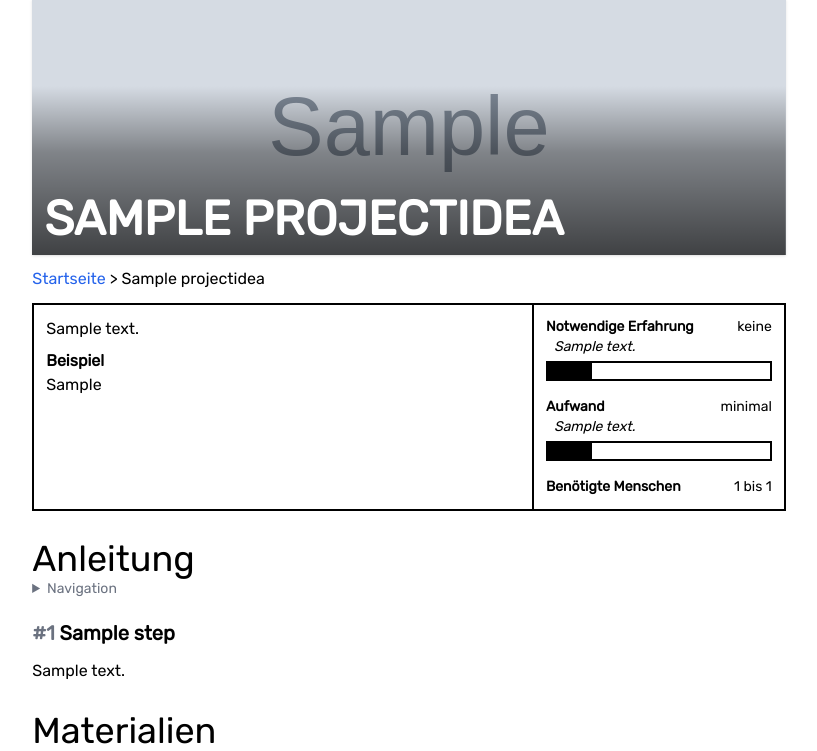
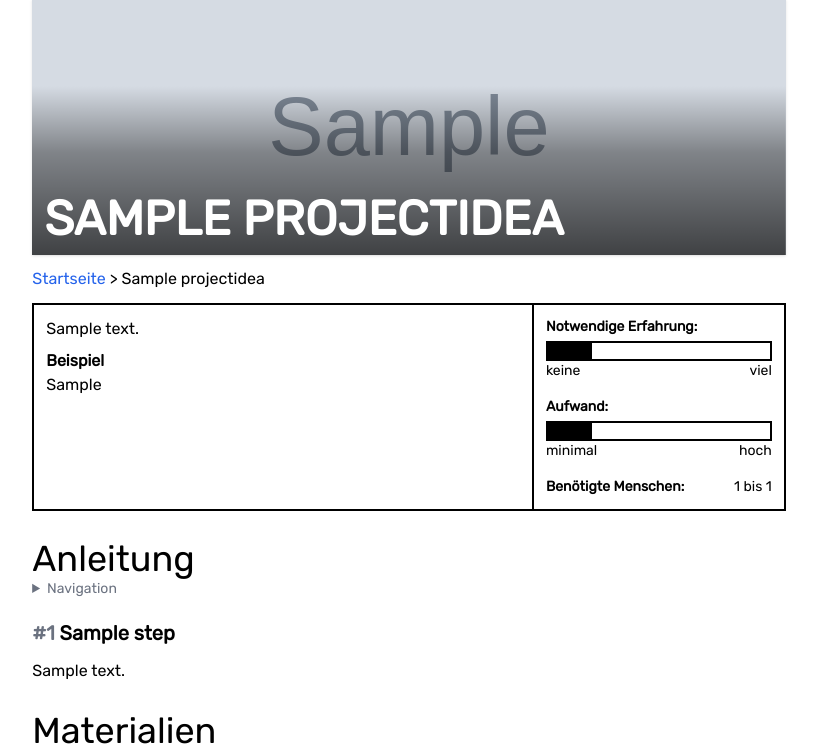
Before and after one commit to drdeee/aktivistisch.de, a Django app: a page that uses catalogue/templates/catalogue/detail.html in a window 1280 px wide. Shown: the part 13-764 px from the top of the page, without its empty margins (231-1048 px from the left). Run offline with Django 5.2, Linux system fonts and the light colour scheme; tables that the repository leaves empty hold one stand-in row (values such as "Sample post"); grey boxes marked "Sample" are stand-in pictures; style sheets or scripts are compiled from the project's sources; some libraries are stand-ins or nearby versions.

Commit message:
update scala stuff

```diff
--- a/catalogue/models.py
+++ b/catalogue/models.py
@@ -12,7 +12,7 @@ class ProjectIdea(models.Model):
 
     experience_level = models.IntegerField(validators=[
             MaxValueValidator(5),
-            MinValueValidator(1)
+            MinValueValidator(0)
         ])
     experience_note = models.TextField(max_length=100, null=True, blank=True)
 
--- a/catalogue/templates/catalogue/detail.html
+++ b/catalogue/templates/catalogue/detail.html
@@ -27,24 +27,7 @@
       </div>
       <div class="flex-grow p-3">
         <div class="w-full mb-4">
-          {% if idea.experience_note %}
-          <div class="flex items-center justify-between text-sm">
-            <div class="flex flex-row items-center space-x-1 mb--5">
-              <div class="font-bold">Notwendige Erfahrung</div>
-            </div>
-            <div>{{ idea.experience_level|experience_to_text }}</div>
-          </div>
-          <div class="text-sm italic font-thin mb-1 pl-2">
-            {{ idea.experience_note}}
-          </div>
-          {% else %}
-          <div class="flex items-center justify-between text-sm mb-1">
-            <div class="flex flex-row items-center space-x-1">
-              <div class="block font-bold">Notwendige Erfahrung</div>
-            </div>
-            <div>{{ idea.experience_level|experience_to_text }}</div>
-          </div>
-          {% endif %}
+          <div class="font-bold text-sm mb-1">Notwendige Erfahrung:</div>
           <div
             class="flex-start flex h-5 w-full overflow-hidden border-2 border-theme"
           >
@@ -53,38 +36,29 @@
               class="flex items-center justify-center h-full overflow-hidden text-white break-all bg-theme"
             ></div>
           </div>
+          <div class="text-sm flex justify-between">
+            <div>keine</div>
+            <div>viel</div>
+          </div>
         </div>
         <div class="w-full mb-4">
-          {% if idea.effort_note %}
-          <div class="flex items-center justify-between text-sm">
-            <div class="flex flex-row items-center space-x-1 mb--5">
-              <div class="font-bold">Aufwand</div>
-            </div>
-            <div>{{ idea.effort_level|effort_to_text }}</div>
-          </div>
-          <div class="text-sm italic font-thin mb-1 pl-2">
-            {{ idea.effort_note}}
-          </div>
-          {% else %}
-          <div class="flex items-center justify-between text-sm mb-1">
-            <div class="flex flex-row items-center space-x-1">
-              <div class="block font-bold">Aufwand</div>
-            </div>
-            <div>{{ idea.effort_level|effort_to_text }}</div>
-          </div>
-          {% endif %}
+          <div class="font-bold text-sm mb-1">Aufwand:</div>
           <div
             class="flex-start flex h-5 w-full overflow-hidden border-2 border-theme"
           >
             <div
-              style="width: {{ idea.experience_level|to_percent }}%"
+              style="width: {{ idea.effort_level|to_percent }}%"
               class="flex items-center justify-center h-full overflow-hidden text-white break-all bg-theme"
             ></div>
+          </div>
+          <div class="text-sm flex justify-between">
+            <div>minimal</div>
+            <div>hoch</div>
           </div>
         </div>
         <div>
           <div class="flex items-center justify-between text-sm">
-            <div class="block font-bold">Benötigte Menschen</div>
+            <div class="block font-bold">Benötigte Menschen:</div>
             <div class="block">{{idea|people_span}}</div>
           </div>
         </div>
--- a/catalogue/templatetags/idea_tools.py
+++ b/catalogue/templatetags/idea_tools.py
@@ -3,37 +3,9 @@ from django import template
 register = template.Library()
 
 def to_percent(value):
+    if value == 0:
+        return 5
     return round((value/5)*100)
-
-
-
-def experience_to_text(value):
-    if value == 1:
-        return "keine"
-    elif value == 2:
-        return "wenig"
-    elif value == 3:
-        return "etwas"
-    elif value == 4:
-        return "viel"
-    elif value == 5:
-        return "sehr viel"
-    else:
-        return "unbekannt"
-
-def effort_to_text(value):
-    if value == 1:
-        return "minimal"
-    elif value == 2:
-        return "wenig"
-    elif value == 3:
-        return "etwas"
-    elif value == 4:
-        return "viel"
-    elif value == 5:
-        return "sehr viel"
-    else:
-        return "unbekannt"
 
 def people_span(value):
     min = value.min_required_people
@@ -45,6 +17,4 @@ def people_span(value):
 
 
 register.filter("to_percent", to_percent)
-register.filter("experience_to_text", experience_to_text)
-register.filter("effort_to_text", effort_to_text)
 register.filter("people_span", people_span)
```
Also changed, not shown: catalogue/templates/catalogue/overview.html (+14 -40 lines).
